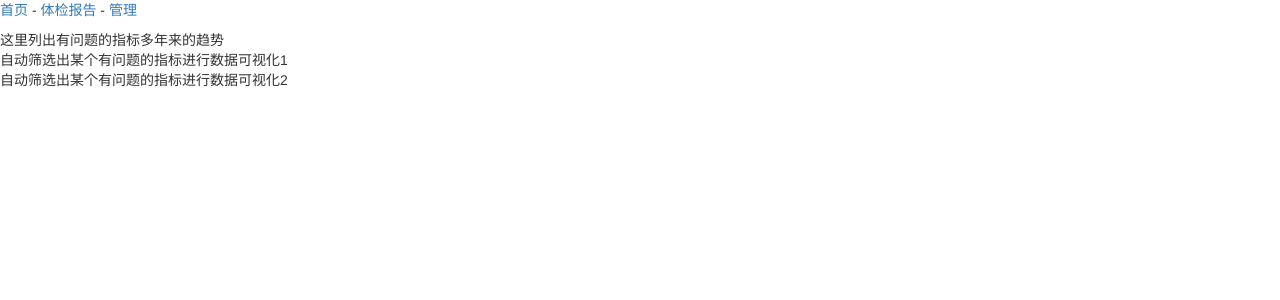
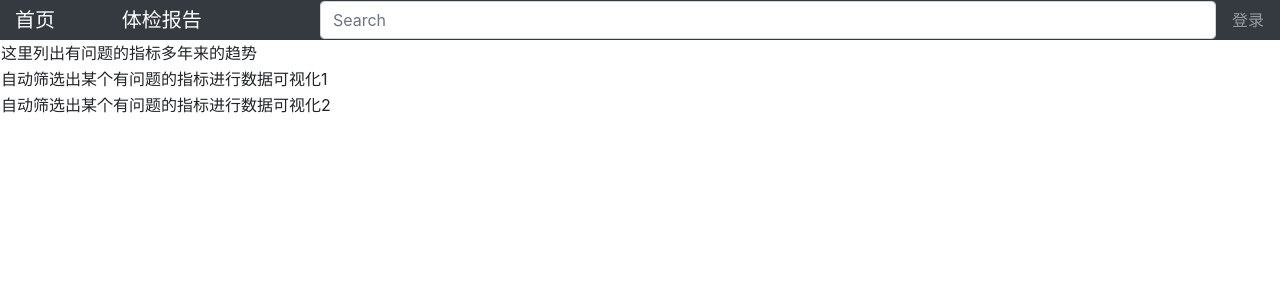
Before and after one commit to sdguying/hospital_report, a Django app: template templates/home/index.html in a window 1280 px wide. Shown: the top 300 px of the page. Run offline with Django 3.2, Linux system fonts and the light colour scheme; the template is opened without the code that fills it, so the values that code supplies are empty; parts of the project's set-up code (start-up, migrations or seed data) failed here and were passed over; some libraries are stand-ins or nearby versions.

Commit message:
导航栏

```diff
--- a/templates/base.html
+++ b/templates/base.html
@@ -2,21 +2,24 @@
 <html lang="en">
 <head>
     <meta charset="UTF-8">
-    <meta http-equiv="X-UA-Compatible" content="IE=edge">
-    <meta name="viewport" content="width=device-width, initial-scale=1">
+    <meta name="viewport" content="width=device-width, initial-scale=1, shrink-to-fit=no">
+    <link rel="icon" href="static/images/favicon.ico">
+    <!-- Bootstrap CSS -->
+    <link rel="stylesheet" href="https://cdn.bootcss.com/bootstrap/4.0.0/css/bootstrap.min.css" integrity="sha384-Gn5384xqQ1aoWXA+058RXPxPg6fy4IWvTNh0E263XmFcJlSAwiGgFAW/dAiS6JXm" crossorigin="anonymous">
     <title>{% block title %}{% endblock %} - 医院报告管理系统</title>
-
-    <!-- Bootstrap -->
-    <link href="https://cdn.jsdelivr.net/npm/bootstrap@3.3.7/dist/css/bootstrap.min.css" rel="stylesheet">
 </head>
 <body>
-<p><a href="{% url 'index:index' %}">首页</a> - <a href="{% url 'reports:reports_index' %}">体检报告</a> -
-     <a href="/admin/">管理</a></p>
-{% block content %}{% endblock %}
 
-<!-- jQuery (Bootstrap 的所有 JavaScript 插件都依赖 jQuery，所以必须放在前边) -->
-    <script src="https://cdn.jsdelivr.net/npm/jquery@1.12.4/dist/jquery.min.js"></script>
-    <!-- 加载 Bootstrap 的所有 JavaScript 插件。你也可以根据需要只加载单个插件。 -->
-    <script src="https://cdn.jsdelivr.net/npm/bootstrap@3.3.7/dist/js/bootstrap.min.js"></script>
+<div>
+    {% include 'header.html' %}
+
+    {% block content %}子模板{% endblock %}
+</div>
+
+    <!-- Optional JavaScript -->
+    <!-- jQuery first, then Popper.js, then Bootstrap JS -->
+    <script src="https://cdn.bootcss.com/jquery/3.2.1/jquery.slim.min.js" integrity="sha384-KJ3o2DKtIkvYIK3UENzmM7KCkRr/rE9/Qpg6aAZGJwFDMVNA/GpGFF93hXpG5KkN" crossorigin="anonymous"></script>
+    <script src="https://cdn.bootcss.com/popper.js/1.12.9/umd/popper.min.js" integrity="sha384-ApNbgh9B+Y1QKtv3Rn7W3mgPxhU9K/ScQsAP7hUibX39j7fakFPskvXusvfa0b4Q" crossorigin="anonymous"></script>
+    <script src="https://cdn.bootcss.com/bootstrap/4.0.0/js/bootstrap.min.js" integrity="sha384-JZR6Spejh4U02d8jOt6vLEHfe/JQGiRRSQQxSfFWpi1MquVdAyjUar5+76PVCmYl" crossorigin="anonymous"></script>
 </body>
 </html>
--- /dev/null
+++ b/templates/header.html
@@ -0,0 +1,10 @@
+<nav class="navbar navbar-dark sticky-top bg-dark flex-md-nowrap p-0">
+    <a class="navbar-brand col-sm-1 col-md-1 mr-0" href="{% url 'index:index' %}">首页</a>
+    <a class="navbar-brand col-sm-2 col-md-2 mr-0" href="{% url 'reports:reports_index' %}">体检报告</a>
+    <input class="form-control form-control-dark w-100" type="text" placeholder="Search" aria-label="Search">
+    <ul class="navbar-nav px-3">
+        <li class="nav-item text-nowrap">
+          <a class="nav-link" href="#">登录</a>
+        </li>
+    </ul>
+</nav>
```
Also changed, not shown: static/images/reports/1.svg (added).
